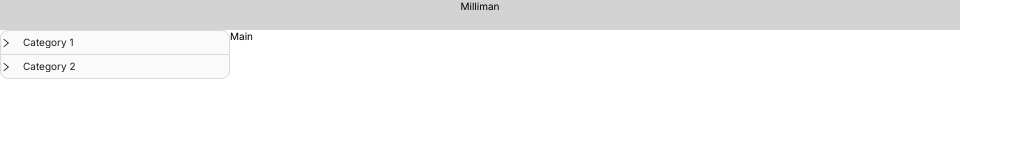
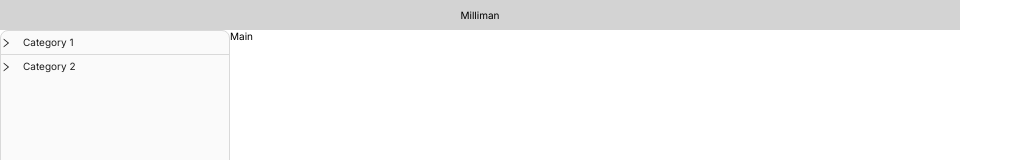
Before and after one commit to HJeong1200/milliman-toy-project, a React (Create React App) app: page / in a window 1280 px wide. Shown: the top 160 px of the page, without its empty margins (0-1023 px from the left). Built offline with nearby package versions, Linux system fonts and the light colour scheme.

Commit message:
style - #3 add style for sidebar and titlebar

```diff
--- a/src/App.css
+++ b/src/App.css
@@ -2,6 +2,7 @@ header {
   width: 960px;
   height: 30px;
   text-align: center;
+  line-height: 30px;
   background-color: lightgray;
 }
 
@@ -19,6 +20,17 @@ aside {
   height: 600px;
 }
 
+.ant-collapse {
+  width: 100%;
+  height: 100%;
+  display: "flex";
+  flex-direction: "column";
+}
+
+.ant-collapse-content-box {
+  padding: 0 10px !important;
+}
+
 .ant-collapse-header {
   display: flex !important;
   align-items: center !important;
--- a/src/components/Sidebar.js
+++ b/src/components/Sidebar.js
@@ -23,7 +23,18 @@ const Sidebar = () => {
           </Resizable>
         </Panel>
         <Panel header="Category 2" key="category_2">
-          <Category />
+          <Resizable
+            defaultSize={{
+              width: "100%",
+              height: "277",
+            }}
+            enable={{
+              bottom: true,
+            }}
+            style={{ overflowX: "hidden", overflowY: "auto" }}
+          >
+            <Category />
+          </Resizable>{" "}
         </Panel>
       </Collapse>
     </aside>
```
